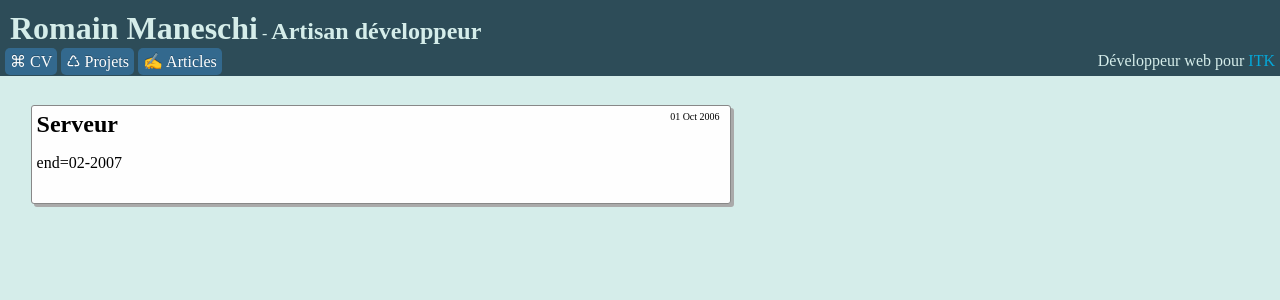
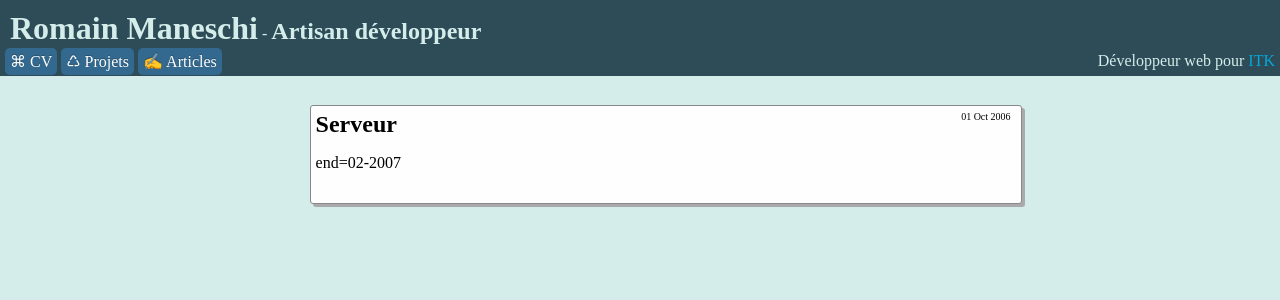
Before and after one commit to manland/manland.github.com, a Jekyll site: the page built from _posts/2006-10-01-emplois-serveur.md, in a window 1280 px wide. Shown: the top 300 px of the page. Built offline with Jekyll 4.4.1, drawn with Linux system fonts in a browser that asks for light colours.

Commit message:
change container position

```diff
--- a/_layouts/default.html
+++ b/_layouts/default.html
@@ -34,8 +34,6 @@
         Développeur web pour <a href="http://itkweb.fr" target="_blank">ITK</a>
       </blockquote>
     </header>
-    <div class="container">
-      {{ content }}
-    </div>
+    {{ content }}
   </body>
 </html>
--- a/_layouts/post.html
+++ b/_layouts/post.html
@@ -1,8 +1,10 @@
 ---
 layout: default
 ---
-<article class="max">
-  <span class="publish-date">{{ page.date | date_to_string }}</span>
-  <h2>{{ page.title }}</h2>
-  {{ content }}
-</article>
+<div class="container-max">
+	<article class="max">
+	  <span class="publish-date">{{ page.date | date_to_string }}</span>
+	  <h2>{{ page.title }}</h2>
+	  {{ content }}
+	</article>
+<div class="container">
--- a/css/default.css
+++ b/css/default.css
@@ -8,7 +8,7 @@ body {
 	background-color: #D5EDEA;
 }
 
-header, body, .container {
+header, body, .container, .container-max {
 	width: 100%;
 }
 
@@ -61,7 +61,7 @@ nav, .subtitle {
 	float: right;
 }
 
-.container, article {
+.container, , .container-max, article {
 	box-sizing: border-box;
 	-moz-box-sizing: border-box;
 	-webkit-box-sizing: border-box;
@@ -71,6 +71,13 @@ nav, .subtitle {
 	margin-top:100px;
 	padding-left: 2%;
 	padding-right: 2%;
+}
+
+.container-max {
+	margin-top:100px;
+	padding-left: 2%;
+	padding-right: 2%;
+	text-align: center;
 }
 
 article {
--- a/index.html
+++ b/index.html
@@ -2,7 +2,7 @@
 layout: default
 title: Romain Maneschi's Life
 ---
-
+<div class="container">
 {% for post in site.posts %}
 <article class="min">
 	<span class="article-category {{ post.category }}"></span>
@@ -12,3 +12,4 @@ title: Romain Maneschi's Life
   <a href="{{ post.url }}" class="article-more">En lire plus...</a>
 </article>
 {% endfor %}
+</div>
```
